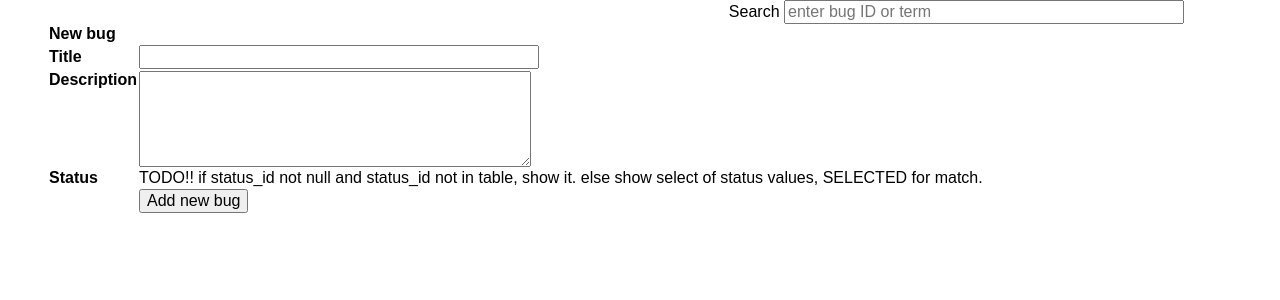
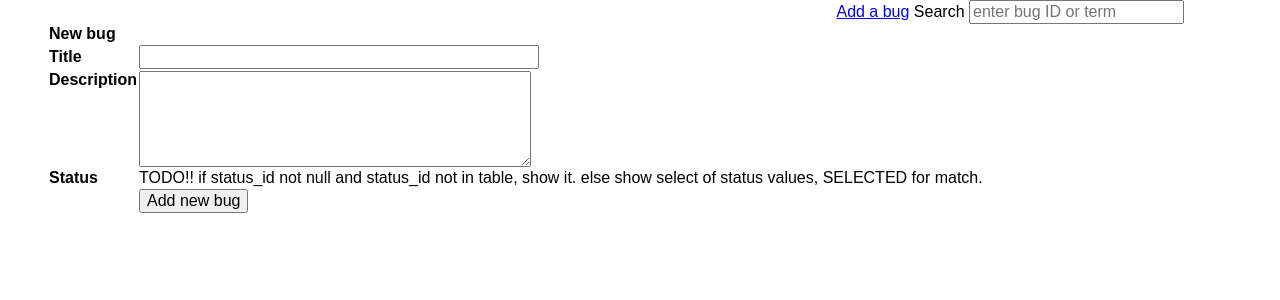
Before and after one commit to skierpage/minibugz, a PHP site: page /index.php?action=add in a window 1280 px wide. Shown: the top 300 px of the page. Run offline with PHP 8.4, Linux system fonts and the light colour scheme.

Commit message:
right-align Add and search box on one line

```diff
--- a/css/style.css
+++ b/css/style.css
@@ -9,6 +9,14 @@ body {
   margin-right: 3em;
 }
 
+form#search {
+  display: inline;
+}
+
+nav {
+  text-align: right;
+}
+
 th {
   text-align: left;
 }
--- a/index.php
+++ b/index.php
@@ -86,14 +86,14 @@ if (isDebugMode()) {
 </head>
 <body>
 <nav>
-  <form action="<?= $_SERVER['SCRIPT_NAME'] . '?action=' . $formAction ?>">
+  <a href="<?= $_SERVER['SCRIPT_NAME'] ?>?action=add">Add a bug</a>
+  <form id="search" action="<?= $_SERVER['SCRIPT_NAME'] . '?action=' . $formAction ?>">
     <? if ($pageAction != 'add' and $pageAction != 'modify') { ?>
-    <a href="<?= $_SERVER['SCRIPT_NAME'] ?>?action=add">Add a bug</a>
     <? } ?>
     Search
     <input type="hidden" name="action" value="search">
     <input type="text" name="id"
-           size="40" maxlength="255"
+           size="20" maxlength="255"
            placeholder="enter bug ID or term"
     >
   </form>
```
